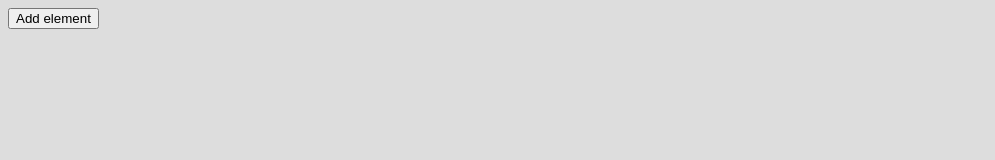
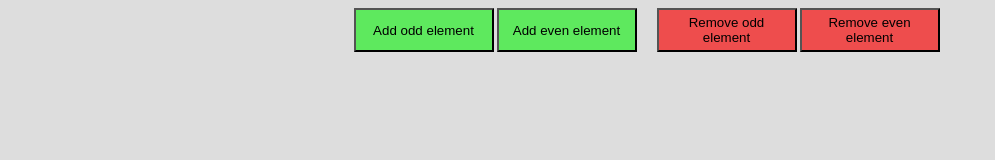
Before and after one commit to PawelDabrowa/adding-elements-after-click-on-the-button, a plain HTML site: page index.html in a window 1280 px wide. Shown: the whole page, without its empty margins (0-995 px from the left). Drawn offline with Linux system fonts and the light colour scheme.

Commit message:
adding three buttons

```diff
--- a/app.js
+++ b/app.js
@@ -1,5 +1,5 @@
 
-const newElement = document.querySelector('button')
+const newElement = document.querySelector('.add-odd-element')
 
 let numberEven = 1;
 
--- a/index.html
+++ b/index.html
@@ -11,7 +11,12 @@
 </head>
 
 <body>
-  <button>Add element</button>
+  <header>
+    <button class="add-odd-element">Add odd element</button>
+    <button class="add-even-element">Add even element</button>
+    <button class="remove-odd-element">Remove odd element</button>
+    <button class="remove-odd-element">Remove even element</button>
+  </header>
   <ul>
 
   </ul>
--- a/style.css
+++ b/style.css
@@ -1,8 +1,39 @@
 body {
+    width: 100%;
     background-color: #ddd;
     font-family: Arial, Helvetica, sans-serif;
+
+
 }
 
+
+header {
+    display: flex;
+    align-content: center;
+    justify-content: center;
+}
+
+button {
+    padding:5px;
+    width: 140px;
+    float: left;
+    border-radius: .5px;
+    display: block;
+  text-align: center;
+  margin-right: 3px;
+}
+
+button:nth-child(2) {
+    margin-right: 20px;
+}
+
+button:nth-child(1), button:nth-child(2) {
+    background-color: #5ee95e;
+}
+
+button:nth-child(3), button:nth-child(4) {
+    background-color: #ee4d4d
+}
 
 li {
     display: block;
```
Also changed, not shown: 1 other file.
